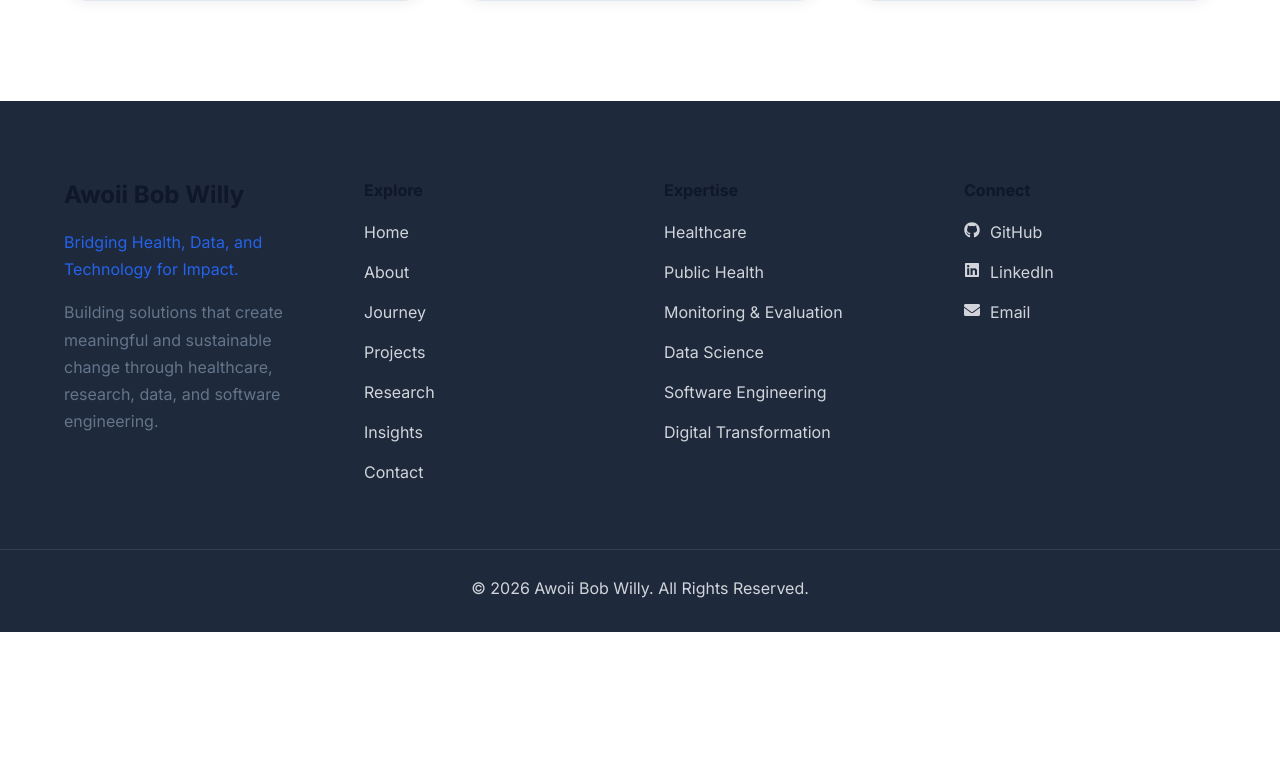
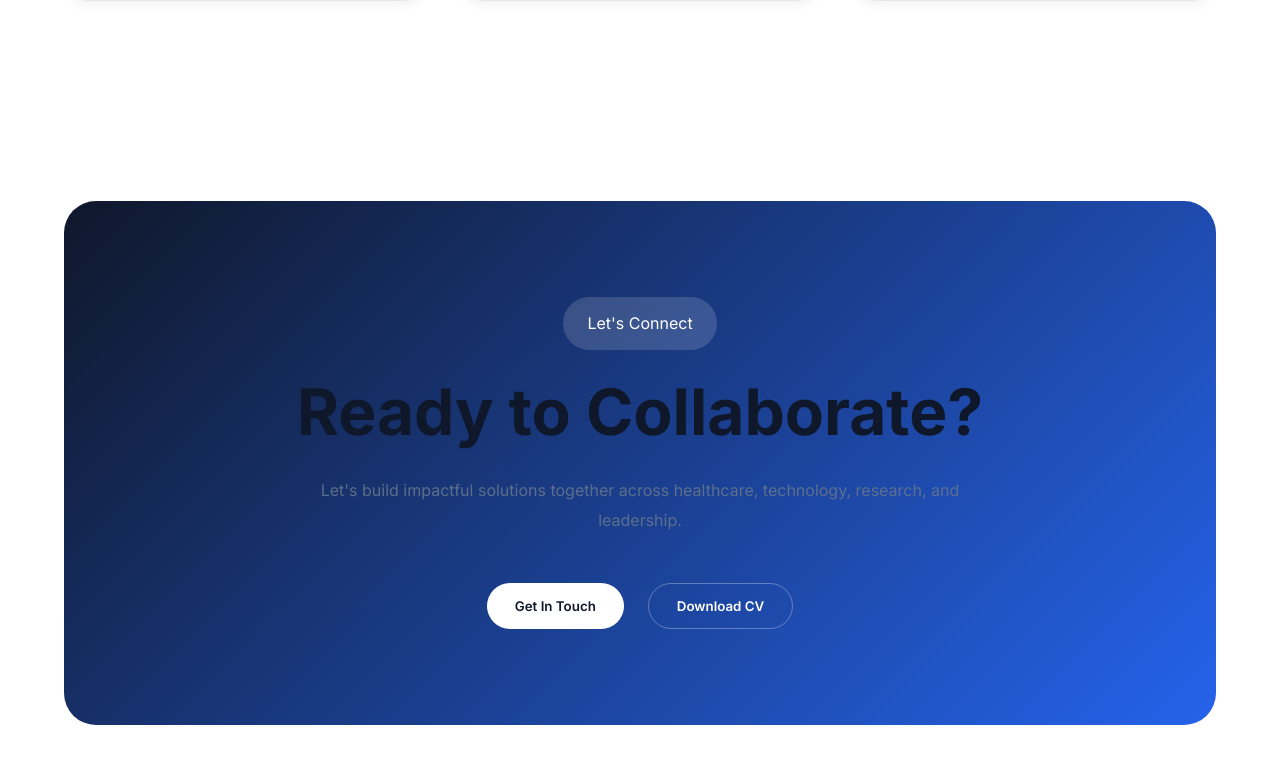
Before and after one commit to awoiibobwilly/abwp-frontend, a React (Vite) app: page / in a window 1280 px wide. Shown: the part 6250-7020 px from the top of the page. Before the commit the page ends 6882 px from the top, so only its background shows below. Built offline with nearby package versions, Linux system fonts and the light colour scheme.

Commit message:
home: added Call to action

```diff
--- a/src/components/home/ContactCTA.jsx
+++ b/src/components/home/ContactCTA.jsx
@@ -0,0 +1,45 @@
+import "../../styles/home/contact-cta.css";
+
+function ContactCTA() {
+  return (
+    <section className="contact-cta section">
+
+      <div className="container">
+
+        <div className="contact-cta-wrapper">
+
+          <span className="contact-tag">
+            Let's Connect
+          </span>
+
+          <h2 className="contact-title">
+            Ready to Collaborate?
+          </h2>
+
+          <p className="contact-description">
+            Let's build impactful solutions together
+            across healthcare, technology, research,
+            and leadership.
+          </p>
+
+          <div className="contact-buttons">
+
+            <button className="btn btn-primary">
+              Get In Touch
+            </button>
+
+            <button className="btn btn-secondary">
+              Download CV
+            </button>
+
+          </div>
+
+        </div>
+
+      </div>
+
+    </section>
+  );
+}
+
+export default ContactCTA;
--- a/src/pages/Home.jsx
+++ b/src/pages/Home.jsx
@@ -5,6 +5,7 @@ import FeaturedProjects from "../components/home/FeaturedProjects";
 import JourneyPreview from "../components/home/JourneyPreview";
 import Research from "../components/home/Research";
 import Testimonials from "../components/home/Testimonials";
+import ContactCTA from "../components/home/ContactCTA";
 
 function Home() {
   return (
@@ -23,6 +24,8 @@ function Home() {
 
       <Testimonials />
 
+      <ContactCTA />
+
     </>
   );
 }
--- a/src/styles/home/contact-cta.css
+++ b/src/styles/home/contact-cta.css
@@ -0,0 +1,150 @@
+/* ==========================================
+   CONTACT CTA
+========================================== */
+
+.contact-cta{
+
+    position:relative;
+
+}
+
+
+/* ==========================================
+   WRAPPER
+========================================== */
+
+.contact-cta-wrapper{
+
+    background:linear-gradient(
+        135deg,
+        var(--primary),
+        var(--accent)
+    );
+
+    color:white;
+
+    border-radius:32px;
+
+    padding:6rem 3rem;
+
+    text-align:center;
+
+    overflow:hidden;
+
+    position:relative;
+
+}
+
+
+/* ==========================================
+   TAG
+========================================== */
+
+.contact-tag{
+
+    display:inline-block;
+
+    background:rgba(255,255,255,.15);
+
+    padding:.8rem 1.5rem;
+
+    border-radius:50px;
+
+    margin-bottom:1.5rem;
+
+}
+
+
+/* ==========================================
+   TITLE
+========================================== */
+
+.contact-title{
+
+    font-size:clamp(2.5rem,5vw,4rem);
+
+    margin-bottom:1.5rem;
+
+}
+
+
+/* ==========================================
+   DESCRIPTION
+========================================== */
+
+.contact-description{
+
+    max-width:700px;
+
+    margin:auto;
+
+    line-height:1.9;
+
+    opacity:.9;
+
+}
+
+
+/* ==========================================
+   BUTTONS
+========================================== */
+
+.contact-buttons{
+
+    display:flex;
+
+    justify-content:center;
+
+    gap:1.5rem;
+
+    margin-top:3rem;
+
+    flex-wrap:wrap;
+
+}
+
+
+/* White Button */
+
+.contact-buttons .btn-primary{
+
+    background:white;
+
+    color:var(--primary);
+
+}
+
+
+/* Transparent Button */
+
+.contact-buttons .btn-secondary{
+
+    background:transparent;
+
+    color:white;
+
+    border:1px solid rgba(255,255,255,.3);
+
+}
+
+
+.contact-buttons .btn:hover{
+
+    transform:translateY(-4px);
+
+}
+
+
+/* ==========================================
+   RESPONSIVE
+========================================== */
+
+@media(max-width:768px){
+
+    .contact-cta-wrapper{
+
+        padding:4rem 2rem;
+
+    }
+
+}
```
